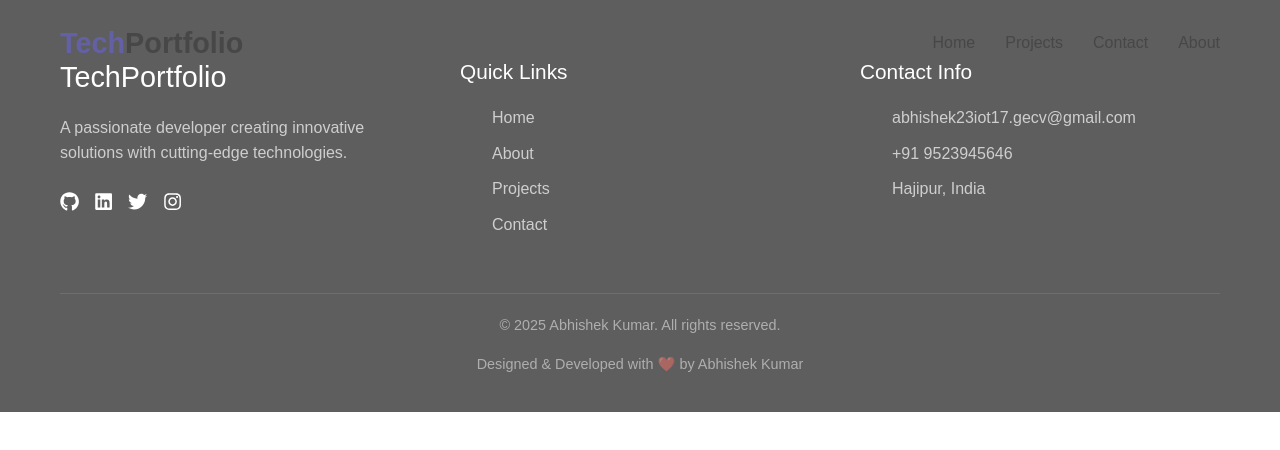
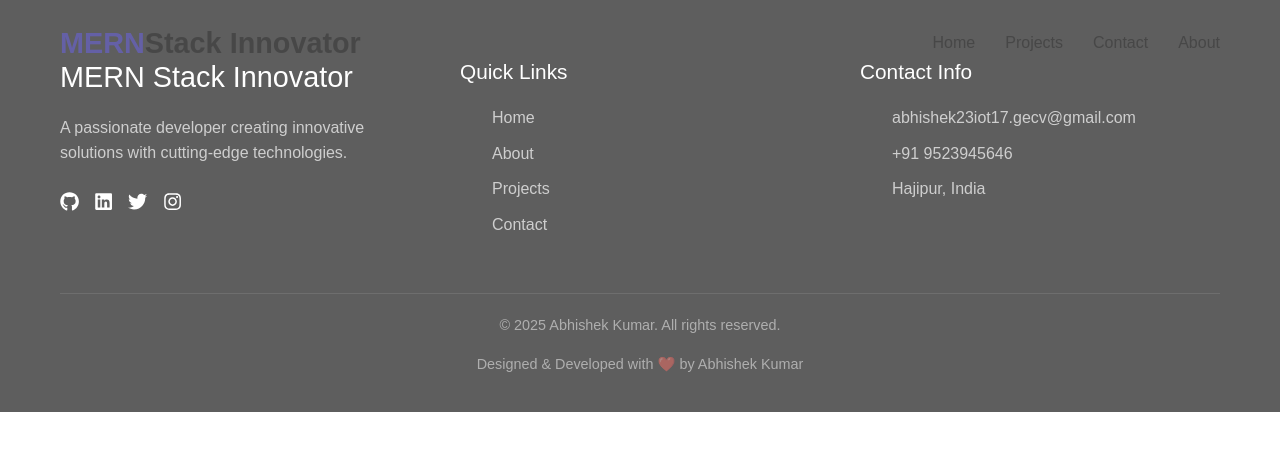
Before and after one commit to codingadventure0/portfolio, a React (Vite) app: page /about in a window 1280 px wide. Shown: the top 450 px of the page. Built offline with nearby package versions, Linux system fonts and the light colour scheme.

Commit message:
fixing logo

```diff
--- a/index.html
+++ b/index.html
@@ -2,10 +2,10 @@
 <html lang="en">
   <head>
     <meta charset="UTF-8" />
-    <link rel="icon" href="image/my_logo.png" />
+    <link rel="icon" href="/images/portfolio_logo.png" />
     <meta name="viewport" content="width=device-width, initial-scale=1.0" />
     <link rel="stylesheet" href="https://cdn.jsdelivr.net/npm/bootstrap/dist/css/bootstrap.min.css" />
-    <title>Abhishek | MERN Stack Developer</title>
+    <title>MERN Stack & Beyond | Abhishek's Portfolio</title>
   </head>
   <body>
     <div id="root"></div>
--- a/src/components/Footer.jsx
+++ b/src/components/Footer.jsx
@@ -26,7 +26,7 @@ const Footer = () => {
       <div className="container">
         <div className="footer-content">
           <div className="footer-about">
-            <h3>TechPortfolio</h3>
+            <h3>MERN Stack Innovator</h3>
             <p>
               A passionate developer creating innovative solutions with cutting-edge technologies.
             </p>
--- a/src/components/Navbar.jsx
+++ b/src/components/Navbar.jsx
@@ -44,7 +44,7 @@ const Navbar = () => {
     >
       <div className="container">
         <Link to="/" className="logo">
-          <span>Tech</span>Portfolio
+          <span>MERN</span>Stack Innovator
         </Link>
 
         <div className={`nav-links ${isOpen ? 'active' : ''}`}>
```
Also changed, not shown: public/images/my_logo.png (deleted), public/images/portfolio_logo.png (added).
